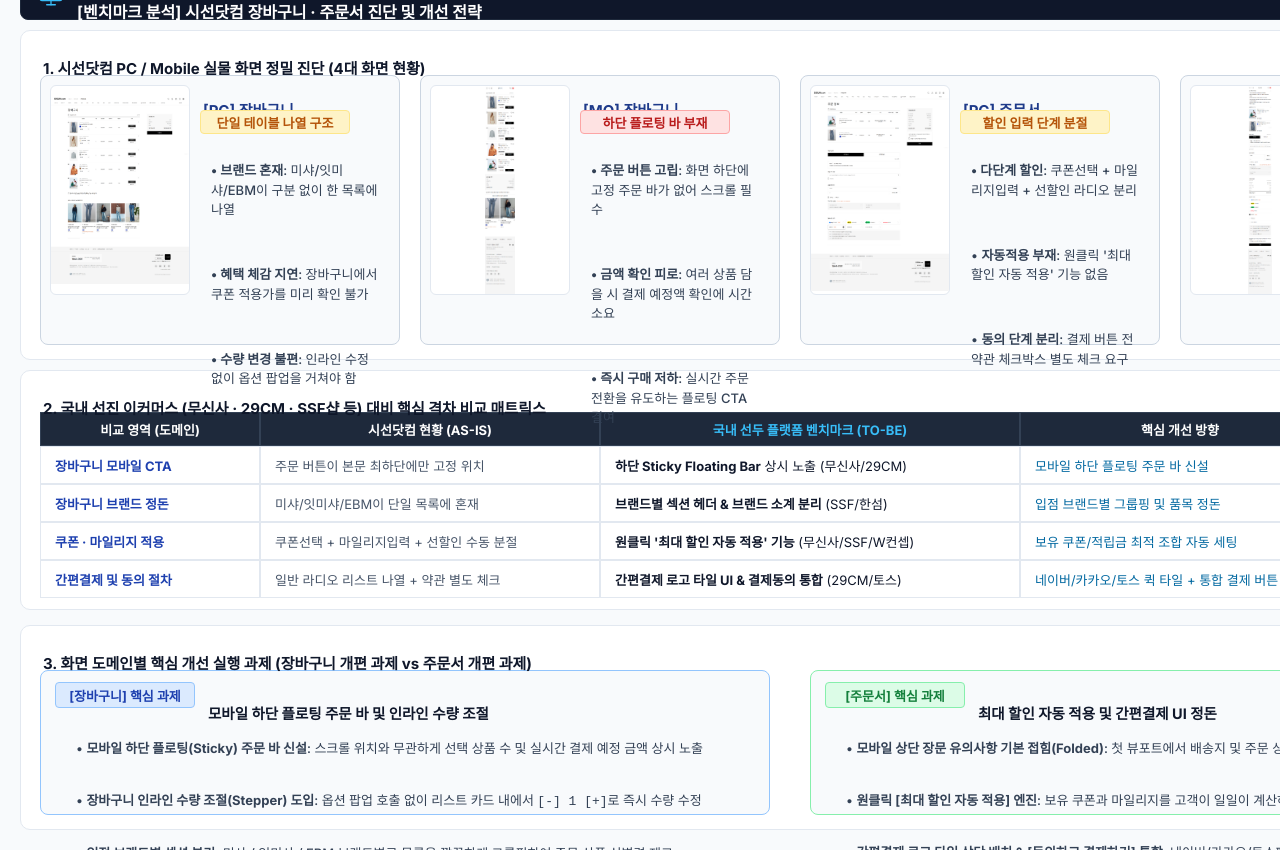
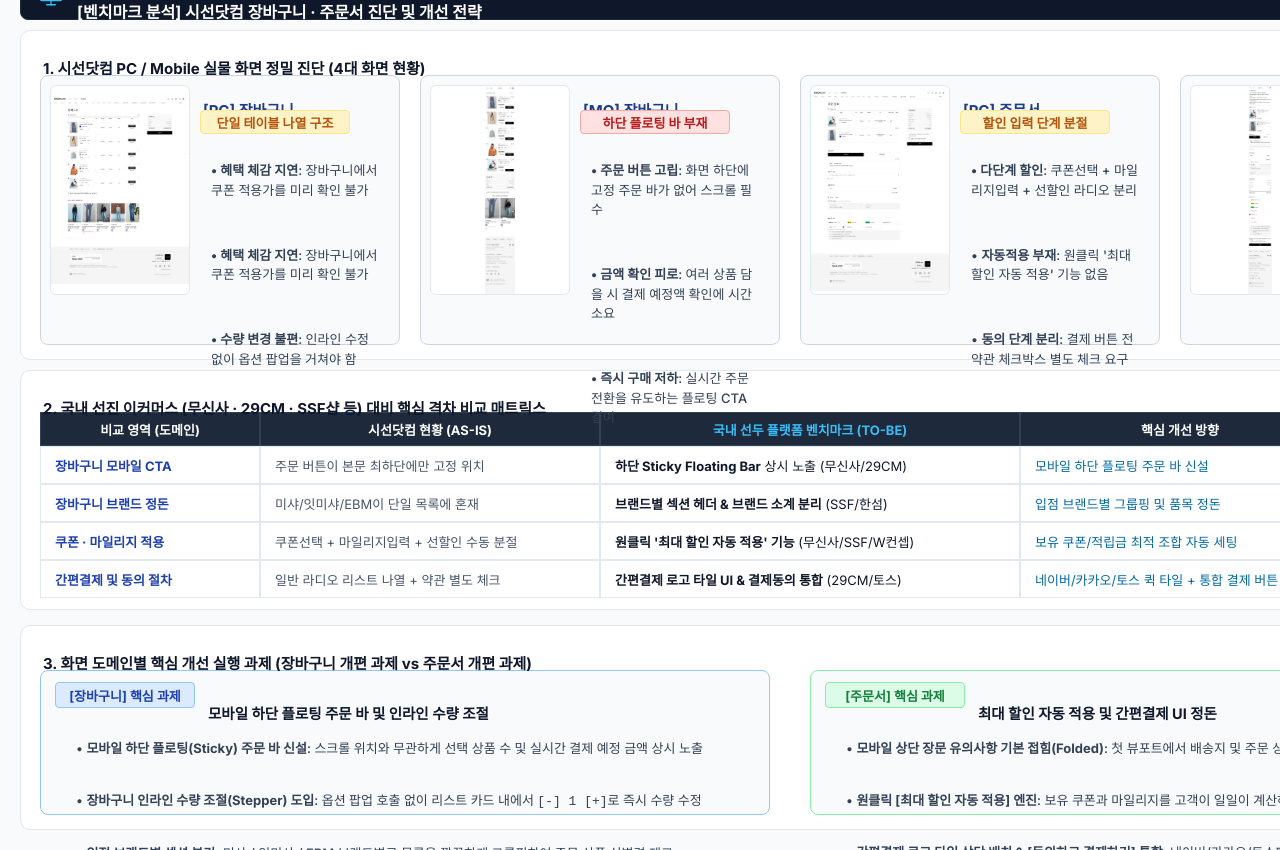
Before and after one commit to bychoi-space/workspace, a plain HTML site: page data/p_8qtvo/03_Cart_Order_Benchmark_Analysis.html in a window 1280 px wide. Drawn offline with Linux system fonts and the light colour scheme; files whose address does not match are found by name; a web font is replaced by a local one.

Commit message:
Update 03_Cart_Order_Benchmark_Analysis.html

```diff
--- a/data/p_8qtvo/03_Cart_Order_Benchmark_Analysis.html
+++ b/data/p_8qtvo/03_Cart_Order_Benchmark_Analysis.html
@@ -137,7 +137,7 @@
         <div id="c1_desc" class="lf-component" style="position: absolute; top: 192px; left: 200px; width: 190px; height: 195px; z-index: 96; min-width: unset !important; min-height: unset !important; --v4-text-adjust-y: 0px;">
             <div class="v4-shape v4-shape-rect" style="width: 100%; height: 100%; background: transparent; border: 1.6px solid transparent;" data-valign="top" data-align="left">
                 <div class="v4-shape-text-content" style="width: 100%; height: 100%; text-align: left; align-items: flex-start; justify-content: flex-start; padding: 0 !important;">
-                    <div class="v4-editable-cell" contenteditable="true" style="outline: none; color: rgb(51, 65, 85); font-size: 13px; font-weight: 500; line-height: 1.5; white-space: normal !important; word-break: break-word !important; justify-content: flex-start !important; align-items: flex-start !important; text-align: left !important; padding: 5px 10px !important; width: 100%; height: 100%;" data-valign="top" data-align="left"><p style="line-height: 1.5; width: 100% !important; text-align: left !important;"><strong style="font-size: 13px;">• 브랜드 혼재</strong><span style="font-size: 13px;">: 미샤/잇미샤/EBM이 구분 없이 한 목록에 나열</span></p><p style="line-height: 1.5; width: 100% !important; text-align: left !important;"><br></p><p style="width: 100% !important; text-align: left !important;"><strong style="font-size: 13px;">• 혜택 체감 지연</strong><span style="font-size: 13px;">: 장바구니에서 쿠폰 적용가를 미리 확인 불가</span></p><p style="width: 100% !important; text-align: left !important;"><br></p><p style="width: 100% !important; text-align: left !important;"><strong style="font-size: 13px;">• 수량 변경 불편</strong><span style="font-size: 13px;">: 인라인 수정 없이 옵션 팝업을 거쳐야 함</span></p></div>
+                    <div class="v4-editable-cell" contenteditable="true" style="outline: none; color: rgb(51, 65, 85); font-size: 13px; font-weight: 500; line-height: 1.5; white-space: normal !important; word-break: break-word !important; justify-content: flex-start !important; align-items: flex-start !important; text-align: left !important; padding: 5px 10px !important; width: 100%; height: 100%;" data-valign="top" data-align="left"><p style="line-height: 1.5; width: 100% !important; text-align: left !important;"><strong style="font-size: 13px;">• </strong><strong>혜택 체감 지연</strong><span style="font-size: 13px;">: </span>장바구니에서 쿠폰 적용가를 미리 확인 불가</p><p style="line-height: 1.5; width: 100% !important; text-align: left !important;"><br></p><p style="width: 100% !important; text-align: left !important;"><strong style="font-size: 13px;">• 혜택 체감 지연</strong><span style="font-size: 13px;">: 장바구니에서 쿠폰 적용가를 미리 확인 불가</span></p><p style="width: 100% !important; text-align: left !important;"><br></p><p style="width: 100% !important; text-align: left !important;"><strong style="font-size: 13px;">• 수량 변경 불편</strong><span style="font-size: 13px;">: 인라인 수정 없이 옵션 팝업을 거쳐야 함</span></p></div>
                 </div>
             </div>
         </div>
```
